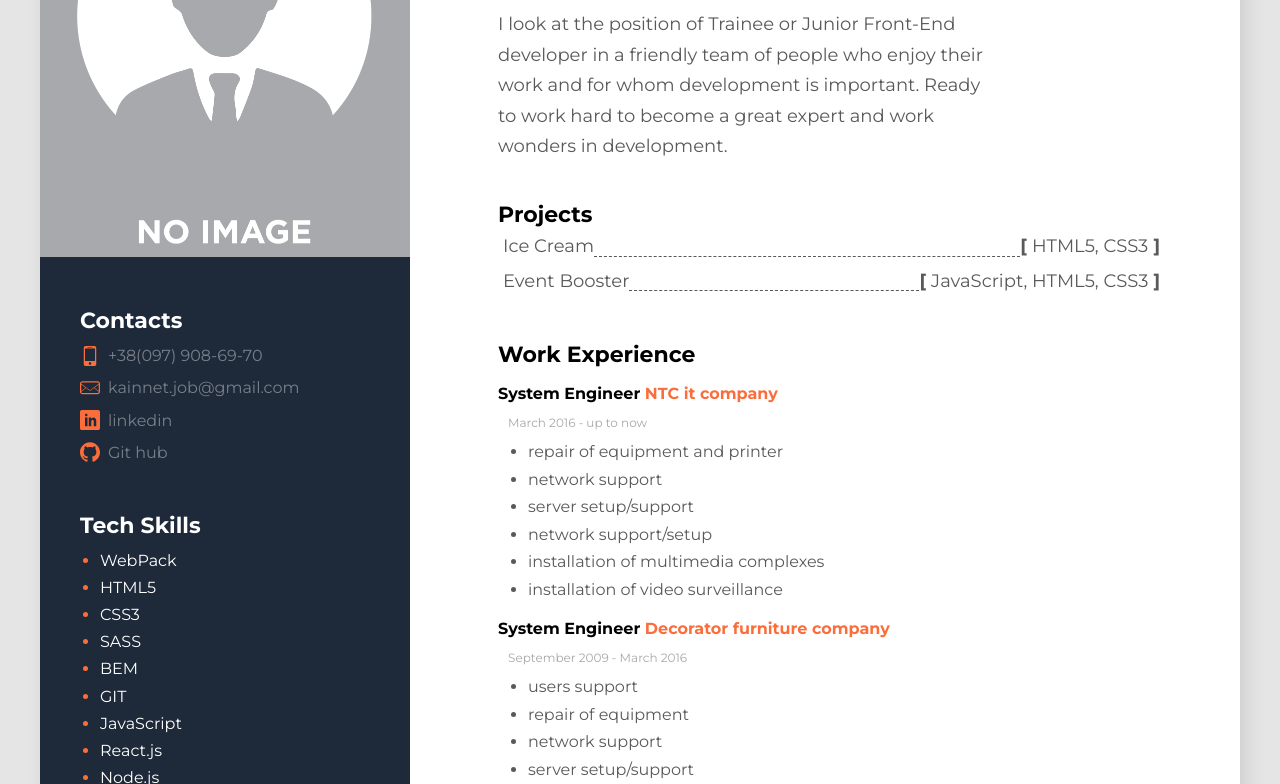
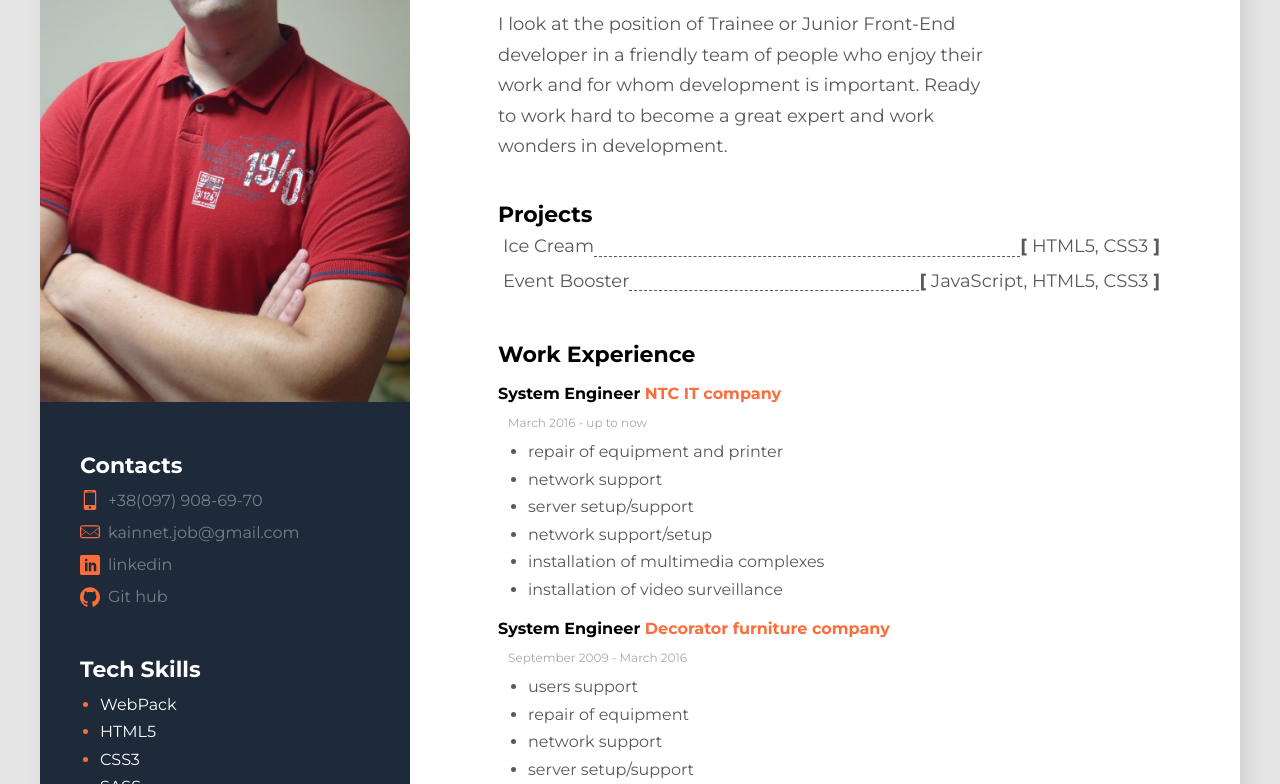
Before and after one commit to andrew-mozharovsky/MyResume, a plain HTML site: page index.html in a window 1280 px wide. Shown: the part 248-1032 px from the top of the page. Drawn offline with nearby package versions, Linux system fonts and the light colour scheme.

Commit message:
add photo

```diff
--- a/index.html
+++ b/index.html
@@ -21,9 +21,16 @@
   <body>
     <section class="main-container">
       <aside class="sidebar">
-        <img
-          src="./images/noImage.png"
+        <!-- <img
+          src="./images/myPhoto.jpg"
           alt="my-photo"
+          class="my-photo"
+          width="370"
+          height="354"
+        /> -->
+        <img class="myPhoto"
+          src="./images/myPhoto2.jpg"
+          alt="my-photo2"
           class="my-photo"
           width="370"
           height="354"
@@ -189,7 +196,7 @@
             <li class="work-experience-item">
               <h2 class="work-experience-item-title">
                 System Engineer
-                <span class="work-experience-item-company">NTC it company</span>
+                <span class="work-experience-item-company">NTC IT company</span>
               </h2>
               <p class="work-experience-item-period">March 2016 - up to now</p>
               <ul class="tas-list">
--- a/sass/components/_sidebar.scss
+++ b/sass/components/_sidebar.scss
@@ -3,6 +3,10 @@
 
   background-color: $sidebar-bg;
   color: $sidebar-text-color;
+}
+.myPhoto{
+  // overflow: hidden;
+
 }
 .contacts {
   margin-top: 51px;
```
Also changed, not shown: images/myPhoto.jpg (added), images/myPhoto2.jpg (added).
